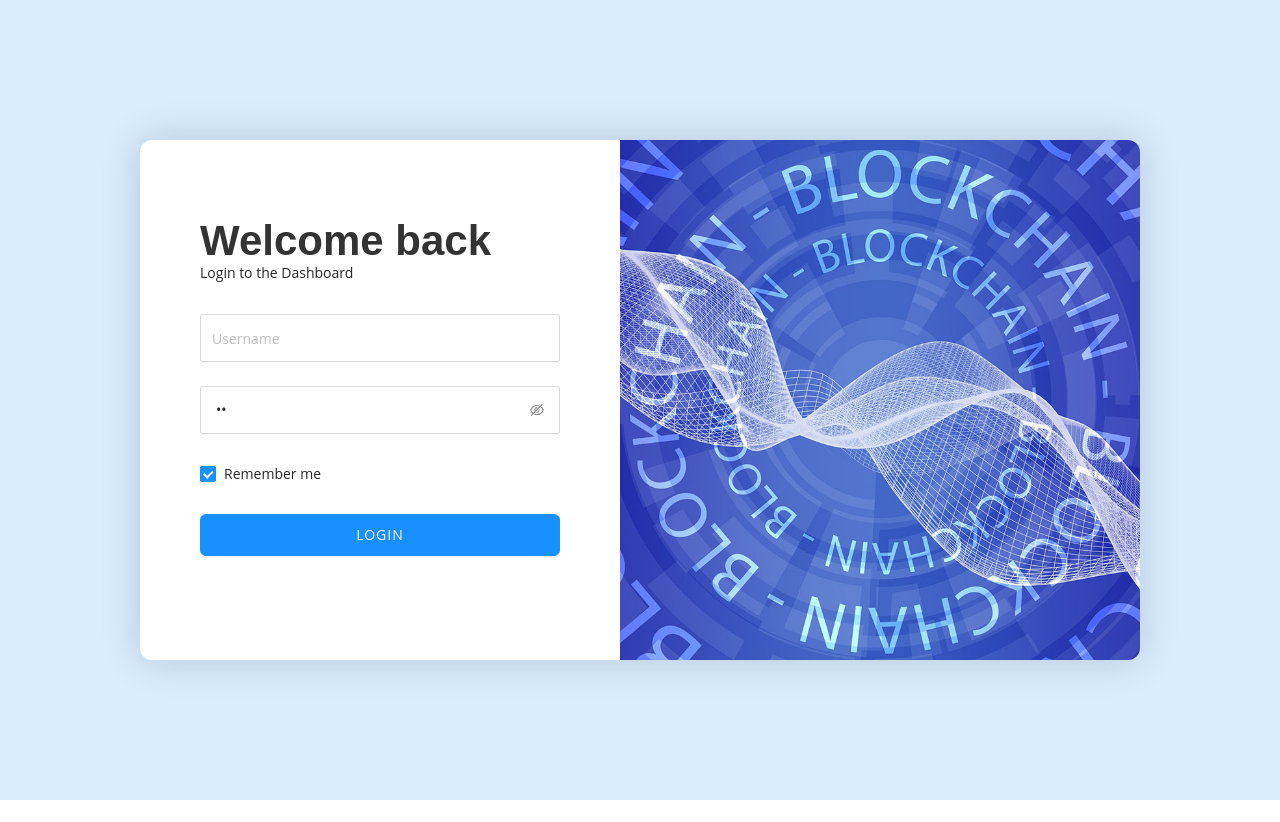
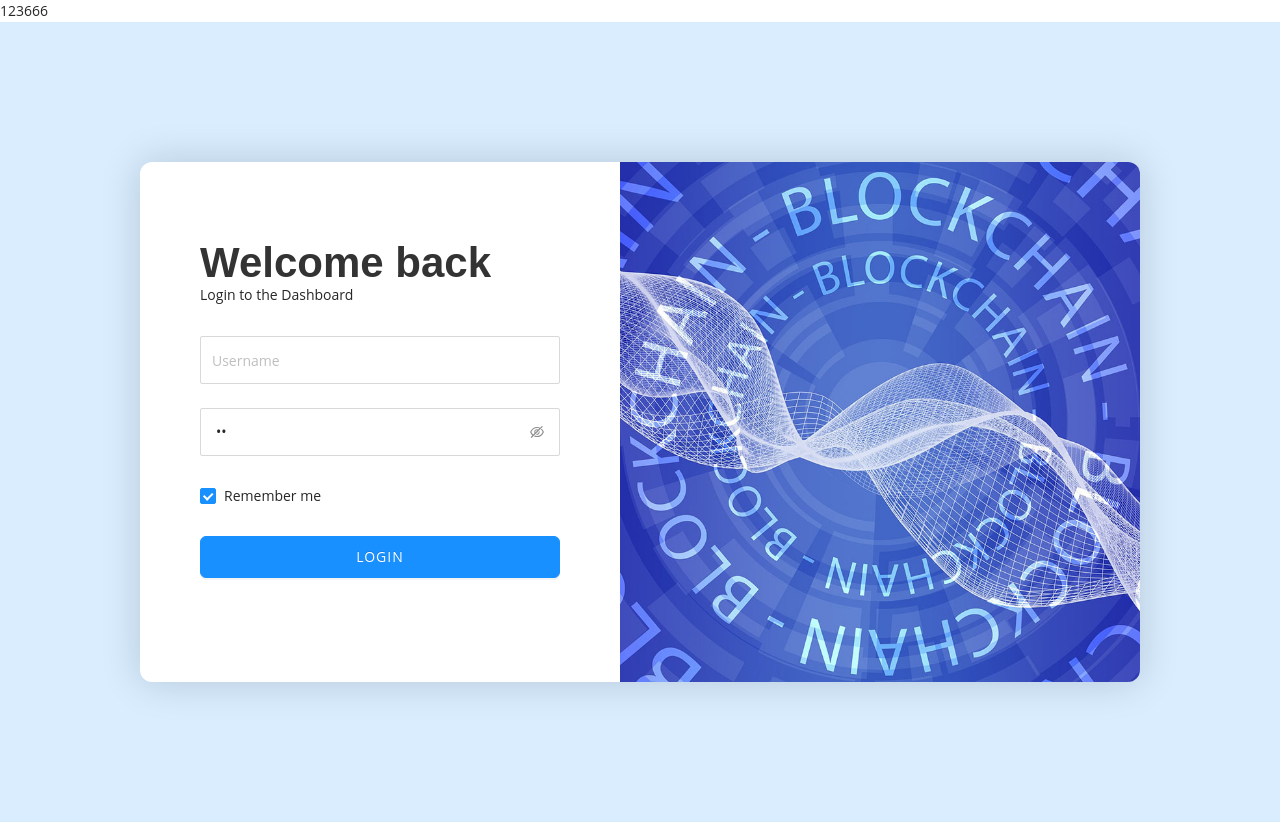
Before and after one commit to suency/cms-react, a React (Create React App) app: page /Login in a window 1280 px wide. Before the commit the page ends 800 px from the top, so only its background shows below. Built offline with nearby package versions, Linux system fonts and the light colour scheme.

Commit message:
login next

```diff
--- a/package.json
+++ b/package.json
@@ -9,6 +9,8 @@
     "@testing-library/user-event": "^13.5.0",
     "antd": "^4.23.1",
     "axios": "^0.27.2",
+    "mobx": "^6.6.2",
+    "mobx-react-lite": "^3.4.0",
     "react": "^18.2.0",
     "react-dom": "^18.2.0",
     "react-router-dom": "^6.3.0",
--- a/src/App.js
+++ b/src/App.js
@@ -1,10 +1,15 @@
 import { BrowserRouter, Routes, Route } from 'react-router-dom'
 import Login from '@/pages/Login'
 import Layout from './pages/Layout'
+import { observer } from 'mobx-react-lite'
+
+import useStore from '@/store/index'
 function App () {
   return (
     <BrowserRouter>
       <div>
+        {useStore.loginStore.token}
+        {useStore.listStore.diao}
         <Routes>
           <Route path="/" element={<Layout />}></Route>
           <Route path="/Login" element={<Login />}></Route>
@@ -14,4 +19,4 @@ function App () {
   )
 }
 
-export default App
+export default observer(App)
--- a/src/store/index.js
+++ b/src/store/index.js
@@ -0,0 +1,12 @@
+import loginStore from './login.Store.js'
+import listStore from './list.store.js'
+
+class RootStore {
+  constructor() {
+    this.loginStore = new loginStore()
+    this.listStore = new listStore()
+  }
+}
+
+const useStore = new RootStore()
+export default useStore
--- /dev/null
+++ b/src/store/list.store.js
@@ -0,0 +1,9 @@
+import { makeAutoObservable } from 'mobx'
+class ListStore {
+  diao = '666'
+  constructor() {
+    makeAutoObservable(this)
+  }
+}
+
+export default ListStore
--- /dev/null
+++ b/src/store/login.Store.js
@@ -0,0 +1,12 @@
+import { makeAutoObservable } from 'mobx'
+class LoginStore {
+  token = '123'
+  constructor() {
+    makeAutoObservable(this)
+  }
+  setToken = ({ username, password }) => {
+
+  }
+}
+
+export default LoginStore
```
Also changed, not shown: src/tools/http.js (+25 -0 lines), 1 other file (tests, documents, lock files or other folders).
